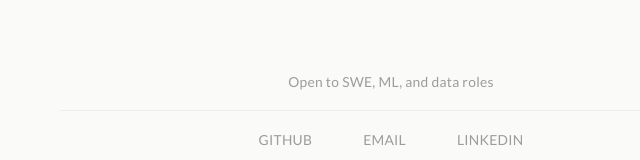
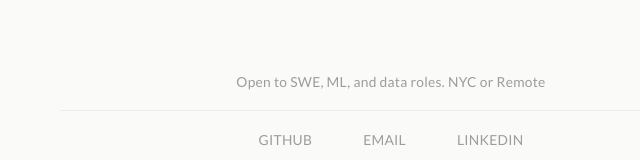
Before and after one commit to zhinit/zh-init-website, a React (Vite) app: page / in a window 1280 px wide. Shown: the part 699-859 px from the top of the page, without its empty margins (249-889 px from the left). Built offline with nearby package versions, Linux system fonts and the light colour scheme.

Commit message:
add location to footer roles note

```diff
--- a/src/components/Layout.tsx
+++ b/src/components/Layout.tsx
@@ -17,7 +17,7 @@ export function Layout() {
         <Outlet />
       </main>
       <footer className={styles.footer}>
-        <p className={styles.footerNote}>Open to SWE, ML, and data roles</p>
+        <p className={styles.footerNote}>Open to SWE, ML, and data roles. NYC or Remote</p>
         <div className={styles.footerLinks}>
           <a href="https://github.com/zhinit" target="_blank" rel="noopener noreferrer">GitHub</a>
           <a href="mailto:zacharyandrewhill@gmail.com">Email</a>
```
